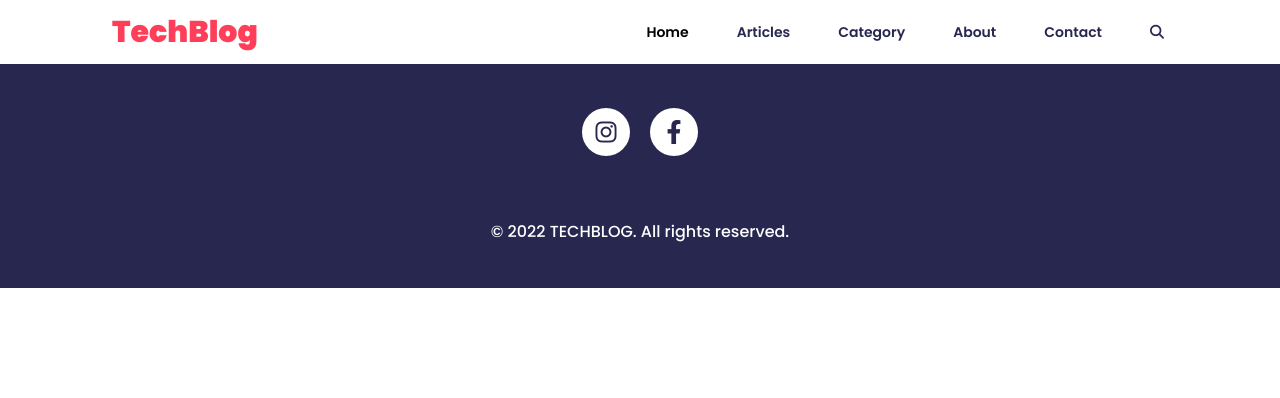
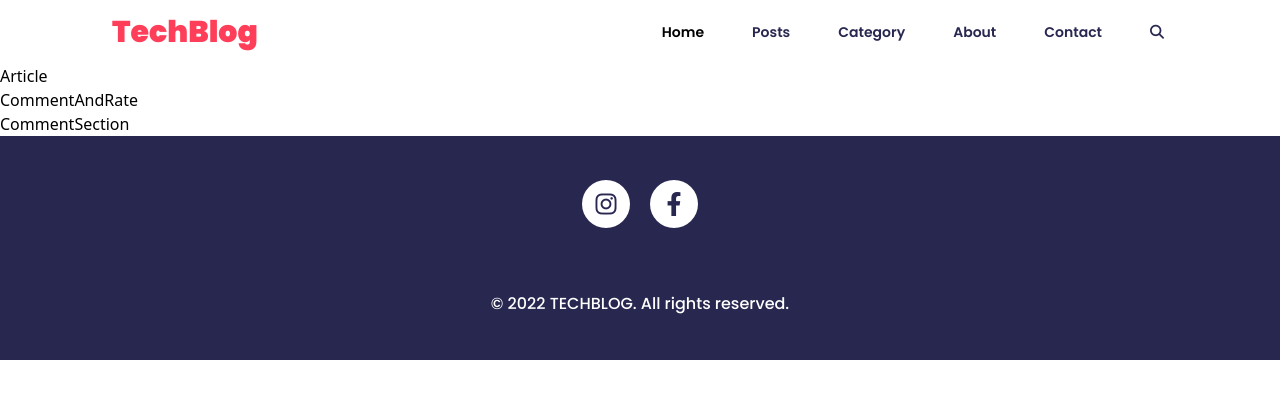
Before and after one commit to Ramanuj-1729/Tech-Blog__MERN-Tailwind, a React (Create React App) app in the folder frontend/: page /posts/article in a window 1280 px wide. Shown: the top 398 px of the page. Built offline with nearby package versions, Linux system fonts and the light colour scheme.

Commit message:
some modifications, initialize SingleArticle page

```diff
--- a/frontend/src/App.js
+++ b/frontend/src/App.js
@@ -1,11 +1,12 @@
 import './App.css';
 import { BrowserRouter as Router, Routes, Route } from "react-router-dom";
-import Home from "./pages/Home/Home";
+import Home from "./pages/HomePage/HomePage";
 import Navbar from './components/Navbar/Navbar';
 import Footer from './components/Footer/Footer';
-import Articles from './pages/Articles/Articles';
-import About from './pages/AboutUs/AboutUs';
-import Contact from './pages/ContactUs/ContactUs';
+import Posts from './pages/PostsPage/PostsPage';
+import About from './pages/AboutUsPage/AboutUsPage';
+import Contact from './pages/ContactUsPage/ContactUsPage';
+import SingleArticlePage from './pages/SingleArticlePage/SingleArticlePage';
 
 
 function App() {
@@ -14,7 +15,8 @@ function App() {
       <Navbar />
       <Routes>
         <Route path="/" element={<Home />} />
-        <Route path="/articles" element={<Articles />} />
+        <Route path="/posts" element={<Posts />} />
+        <Route path="/posts/article" element={<SingleArticlePage />} />
         <Route path="/about" element={<About />} />
         <Route path="/contact" element={<Contact />} />
       </Routes>
--- /dev/null
+++ b/frontend/src/components/Article/Article.jsx
@@ -0,0 +1,9 @@
+import React from 'react';
+
+const SingleArticle = () => {
+    return (
+        <div>Article</div>
+    );
+}
+
+export default SingleArticle;
--- /dev/null
+++ b/frontend/src/components/CommentAndRate/CommentAndRate.jsx
@@ -0,0 +1,9 @@
+import React from 'react';
+
+const CommentAndRate = () => {
+    return (
+        <div>CommentAndRate</div>
+    );
+}
+
+export default CommentAndRate;
--- /dev/null
+++ b/frontend/src/components/CommentSection/CommentSection.jsx
@@ -0,0 +1,9 @@
+import React from 'react';
+
+const CommentSection = () => {
+    return (
+        <div>CommentSection</div>
+    );
+}
+
+export default CommentSection;
--- a/frontend/src/components/Navbar/Navbar.jsx
+++ b/frontend/src/components/Navbar/Navbar.jsx
@@ -6,7 +6,7 @@ const Navbar = () => {
     let path = location.pathname;
     const active = "text-primary border-b-2 border-primary";
 
-    const [shadow, setShadow] = useState(false)
+    const [shadow, setShadow] = useState(false);
 
     window.onscroll = function () {
         if (window.scrollY > 60) {
@@ -28,7 +28,7 @@ const Navbar = () => {
                     <ul className="flex space-x-10 items-center">
                         <li><NavLink to="/" className={`hover:text-primary px-1 pb-4 text-sm font-semibold transition-all ease-in-out delay-150 hover:border-b-2 border-primary ${path === "/" ? active : ""}`}>Home</NavLink></li>
 
-                        <li><NavLink to="/articles" className={`text-fontColor hover:text-primary px-1 pb-4 text-sm font-semibold transition-all hover:border-b-2 ease-in-out delay-150 border-primary ${path === "/articles" ? active : ""}`}>Articles</NavLink></li>
+                        <li><NavLink to="/posts" className={`text-fontColor hover:text-primary px-1 pb-4 text-sm font-semibold transition-all hover:border-b-2 ease-in-out delay-150 border-primary ${path === "/posts" ? active : ""}`}>Posts</NavLink></li>
 
                         <li><NavLink to="#" className={`text-fontColor hover:text-primary px-1 pb-4 text-sm font-semibold transition-all hover:border-b-2 ease-in-out delay-150 border-primary ${path === "/category" ? active : ""}`}>Category</NavLink></li>
 
--- a/frontend/src/components/ArticleSlider/ArticleSlider.jsx
+++ b/frontend/src/components/PostsSlider/PostsSlider.jsx
@@ -3,7 +3,7 @@
 
 import React, { useState } from 'react';
 
-const ArticleSlider = ({ heading, sliderClass, sliderId, postsData }) => {
+const PostsSlider = ({ heading, sliderClass, sliderId, postsData }) => {
     const [posts, setPosts] = useState(postsData);
     const prev = () => {
         let items = document.getElementsByClassName(sliderClass);
@@ -58,4 +58,4 @@ const ArticleSlider = ({ heading, sliderClass, sliderId, postsData }) => {
     );
 }
 
-export default ArticleSlider;
+export default PostsSlider;
--- a/frontend/src/pages/AboutUs/AboutUs.jsx
+++ b/frontend/src/pages/AboutUsPage/AboutUsPage.jsx
@@ -1,7 +1,7 @@
 import React, { useState } from 'react';
 import PrimaryButton from '../../components/PrimaryButton/PrimaryButton';
 
-const AboutUs = () => {
+const AboutUsPage = () => {
     const [display, setDisplay] = useState(true);
 
     const changeDisplay = () => {
@@ -33,4 +33,4 @@ const AboutUs = () => {
     );
 }
 
-export default AboutUs;
+export default AboutUsPage;
--- a/frontend/src/pages/ContactUs/ContactUs.jsx
+++ b/frontend/src/pages/ContactUsPage/ContactUsPage.jsx
@@ -2,7 +2,7 @@ import React from 'react';
 import { NavLink } from 'react-router-dom';
 import ContactForm from '../../components/ContactForm/ContactForm';
 
-const ContactUs = () => {
+const ContactUsPage = () => {
   return (
     <>
       <div className="contactUs-wrapper flex items-center justify-center flex-col">
@@ -41,4 +41,4 @@ const ContactUs = () => {
   );
 }
 
-export default ContactUs;
+export default ContactUsPage;
--- a/frontend/src/pages/Home/Home.jsx
+++ b/frontend/src/pages/HomePage/HomePage.jsx
@@ -1,10 +1,10 @@
 import React from 'react';
-import ArticleSlider from '../../components/ArticleSlider/ArticleSlider';
+import PostsSlider from '../../components/PostsSlider/PostsSlider';
 import Subscribe from '../../components/Subscribe/Subscribe';
 import PrimaryButton from '../../components/PrimaryButton/PrimaryButton';
 import postsData from '../../components/PostsData';
 
-const Home = () => {
+const HomePage = () => {
     return (
         <>
             <section className='hero-section'>
@@ -34,11 +34,11 @@ const Home = () => {
             </section>
 
             <section className='featured_articles-section'>
-                <ArticleSlider heading="Featured Articles" sliderClass="featuredItem" sliderId="featuredSlider" postsData={postsData} />
+                <PostsSlider heading="Featured Articles" sliderClass="featuredItem" sliderId="featuredSlider" postsData={postsData} />
             </section>
 
             <section className='populer_articles-section'>
-                <ArticleSlider heading="Populer Articles" sliderClass="populerItem" sliderId="populerSlider" postsData={postsData} />
+                <PostsSlider heading="Populer Articles" sliderClass="populerItem" sliderId="populerSlider" postsData={postsData} />
             </section>
 
             <section className='subscribe-section'>
@@ -48,4 +48,4 @@ const Home = () => {
     );
 }
 
-export default Home;
+export default HomePage;
--- a/frontend/src/pages/Articles/Articles.jsx
+++ b/frontend/src/pages/PostsPage/PostsPage.jsx
@@ -2,7 +2,7 @@ import React, { useState } from 'react';
 import Pagination from '../../components/Pagination/Pagination';
 import Posts from '../../components/Posts/Posts';
 
-const Articles = () => {
+const PostsPage = () => {
     const [showPerPage, setShowPerPage] = useState(6)
     const [pagination, setPagination] = useState({
         start: 0,
@@ -14,7 +14,7 @@ const Articles = () => {
     return (
         <>
             <div className="article-wrapper flex items-center justify-center flex-col w-fit mx-auto">
-                <h1 className='font-poppins block mx-auto text-5xl font-medium text-fontColor my-5'>All Articles</h1>
+                <h1 className='font-poppins block mx-auto text-5xl font-medium text-fontColor my-5'>All Posts</h1>
                 <div className="posts-wrapper">
                     <Posts start={pagination.start} end={pagination.end} />
                 </div>
@@ -27,4 +27,4 @@ const Articles = () => {
     );
 }
 
-export default Articles;
+export default PostsPage;
--- /dev/null
+++ b/frontend/src/pages/SingleArticlePage/SingleArticlePage.jsx
@@ -0,0 +1,22 @@
+import React from 'react';
+import Article from '../../components/Article/Article';
+import CommentAndRate from '../../components/CommentAndRate/CommentAndRate';
+import CommentSection from '../../components/CommentSection/CommentSection';
+
+const SingleArticlePage = () => {
+    return (
+        <>
+            <section className="article">
+                <Article />
+            </section>
+            <section className="comment-and-rate">
+                <CommentAndRate />
+            </section>
+            <section className="comment-section">
+                <CommentSection />
+            </section>
+        </>
+    );
+}
+
+export default SingleArticlePage;
```
